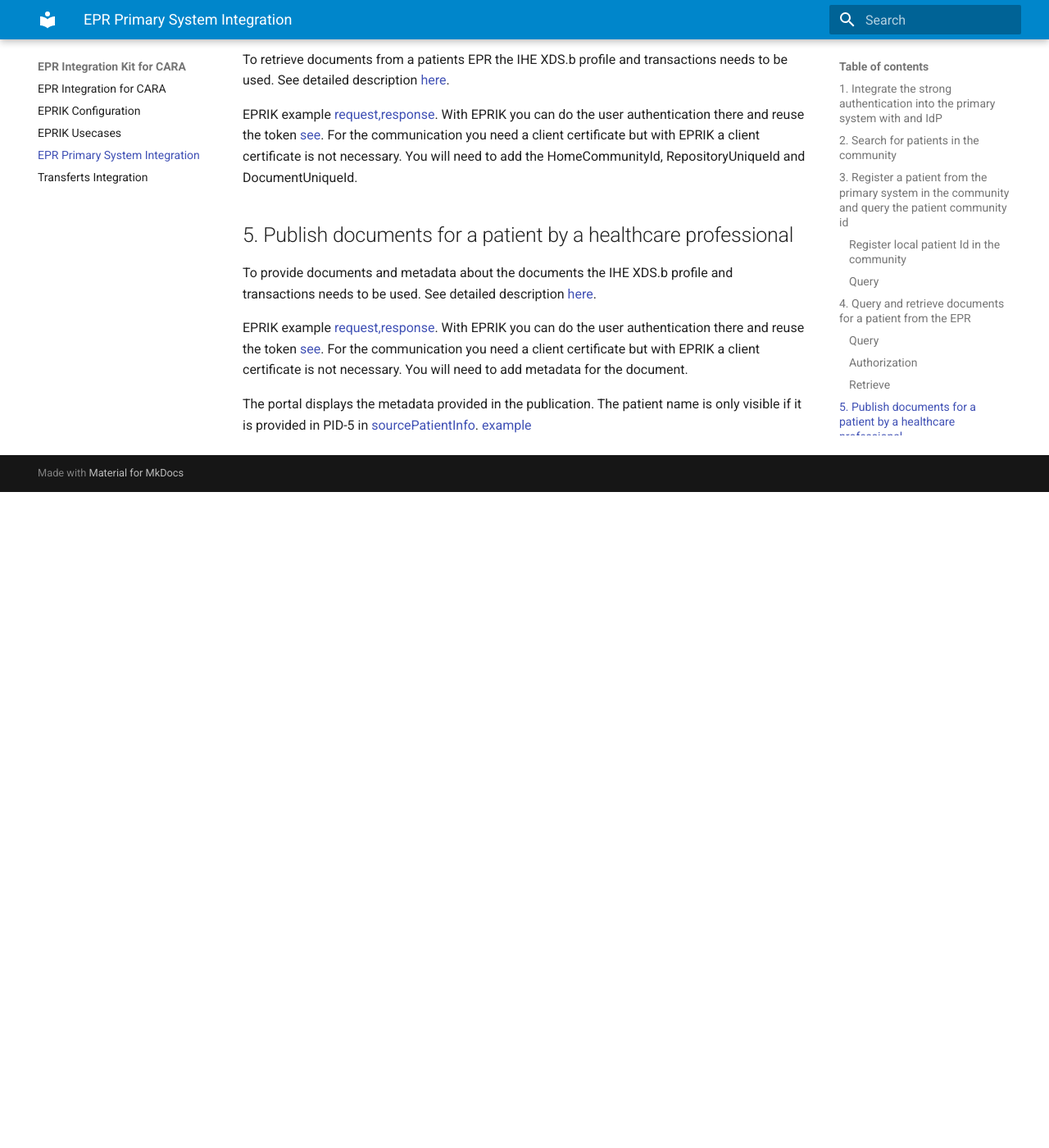
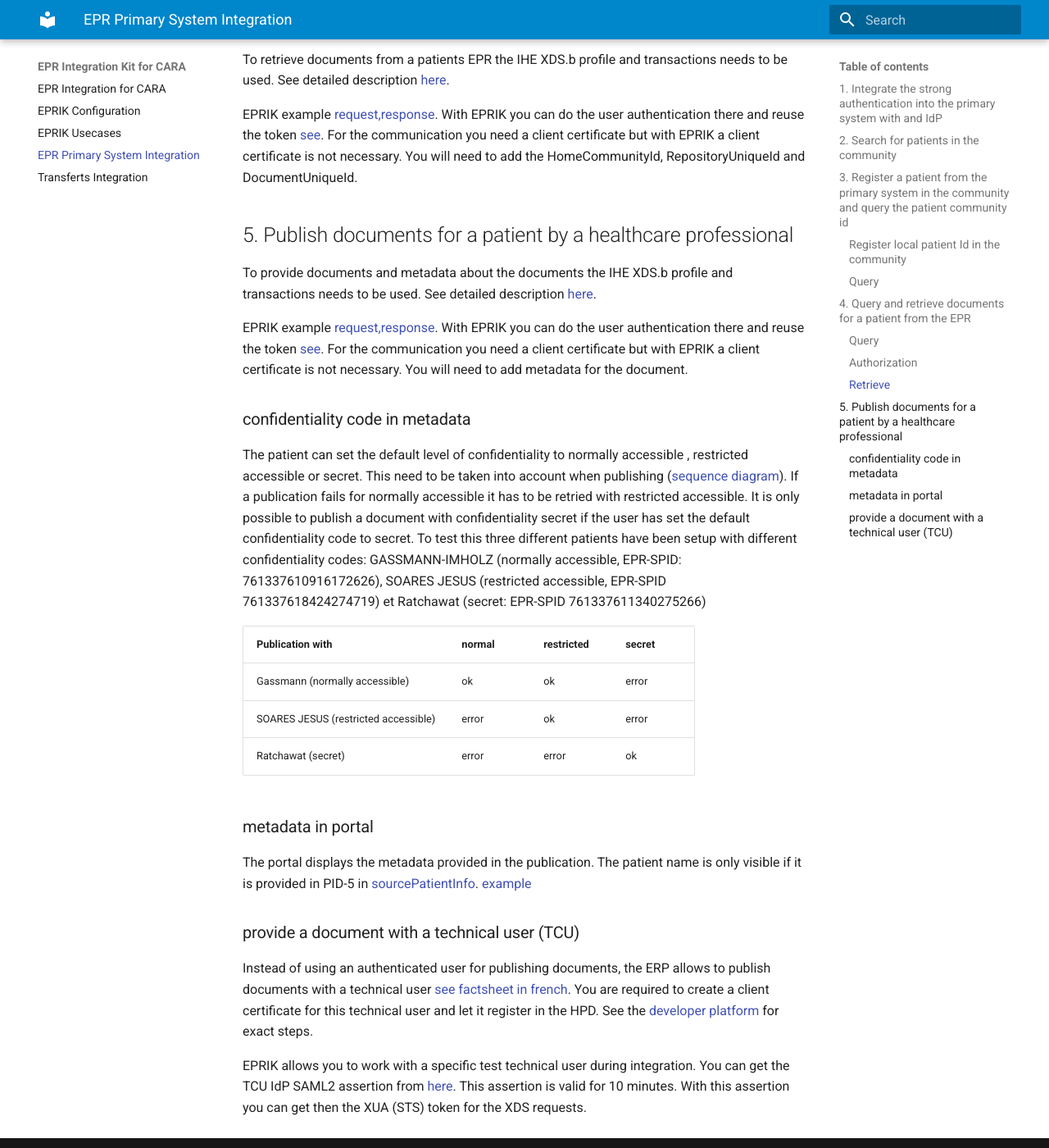
Before and after one commit to ahdis/epr-integration-cara, an MkDocs documentation site: the page built from docs/primarysystems-epr.md, in a window 1280 px wide and 1400 px high, scrolled down 2147 px. Shown: the whole window at 82% size. Built offline with MkDocs 1.6.1 and Material for MkDocs 9.7.7, drawn with Linux system fonts in a browser that asks for light colours; before the commit the page ends 2747 px from its top, so only the background shows below that.

Commit message:
update tcu description

```diff
--- a/docs/primarysystems-epr.md
+++ b/docs/primarysystems-epr.md
@@ -66,4 +66,23 @@
 
 EPRIK example [request,response](https://test.ahdis.ch/eprik-cara/#/transaction/78b7b807-b9db-4314-8463-ffc5a9a6fdf6). With  EPRIK you can do the user authentication there and reuse the token [see](usecases/#use-the-idp-assertion-from-eprik). For the communication you need a client certificate but with EPRIK a client certificate is not necessary. You will need to add metadata for the document.
 
+### confidentiality code in metadata
+The patient can set the default level of confidentiality to normally accessible	, restricted accessible	or secret. This need to be taken into account when publishing ([sequence diagram](https://ehealthsuisse.ihe-europe.net/docs/sequence_diagrams/2_03_EPR_HPStoreDocuments.plantuml.png)). If a publication fails for normally accessible it has to be retried with restricted accessible. It is only possible to publish a document with confidentiality secret if the user has set the default confidentiality code to secret. To test this three different patients have been setup with different confidentiality codes: GASSMANN-IMHOLZ (normally accessible, EPR-SPID: 761337610916172626), SOARES JESUS (restricted accessible, EPR-SPID 761337618424274719) et Ratchawat (secret: EPR-SPID 761337611340275266)
+
+
+Publication with   | normal  | restricted  | secret
+------------ | -------------  | ---------------   | ---------------
+Gassmann (normally accessible)         | ok  | ok | error
+SOARES JESUS (restricted accessible)         | error  | ok | error
+Ratchawat (secret)         | error  | error | ok
+
+
+### metadata in portal
+
 The portal displays the metadata provided in the publication. The patient name is only visible if it is provided in PID-5 in [sourcePatientInfo](https://profiles.ihe.net/ITI/TF/Volume3/ch-4.2.html#4.2.3.2.23). [example](https://test.ahdis.ch/eprik-cara/index.html#/transaction/5c197a2b-c4f3-4da9-bc12-27f9fffe1185)
+
+### provide a document with a technical user (TCU)
+
+Instead of using an authenticated user for publishing documents, the ERP allows to publish documents with a technical user [see factsheet in french](https://www.e-health-suisse.ch/fileadmin/user_upload/Dokumente/2019/F/fiche-dinformation-utilisateur-technique-dep.pdf). You are required to create a client certificate for this technical user and let it register in the HPD. See the [developer platform](https://developer.post.ch/en/e-health/basic-epr-workflows) for exact steps.
+
+EPRIK allows you to work with a specific test technical user during integration. You can get the TCU IdP SAML2 assertion from [here](https://test.ahdis.ch/eprik-cara/camel/tcu). This assertion is valid for 10 minutes. With this assertion you can get then the XUA (STS) token for the XDS requests.
```
Also changed, not shown: docs/eprik-config.md (+1 -1 lines), docs/idp.md (+3 -2 lines).
